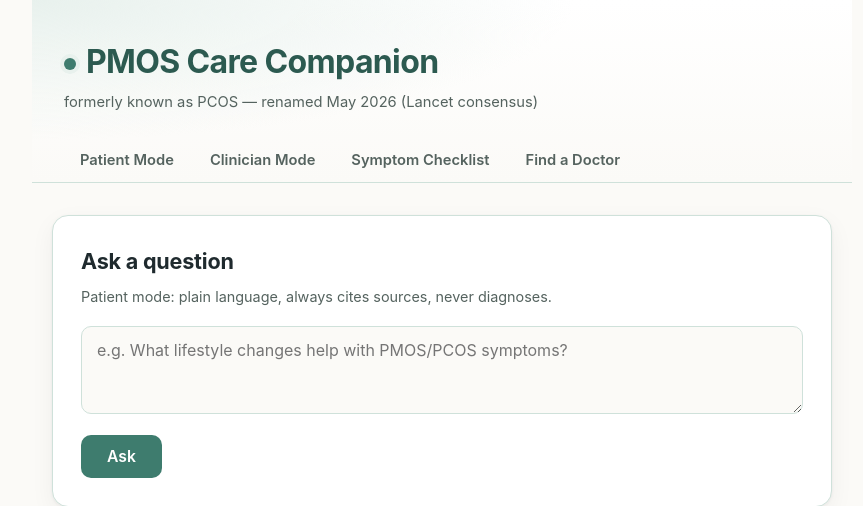
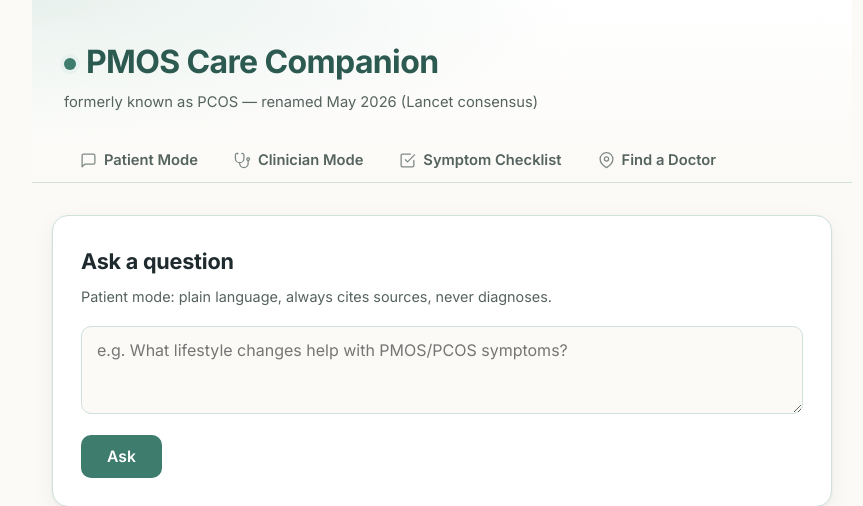
Before and after one commit to HarshithaPethuraj/pmos-care-companion, a FastAPI app: page / in a window 1280 px wide. Shown: the top 506 px of the page, without its empty margins (198-1061 px from the left). Run offline with FastAPI, Linux system fonts and the light colour scheme.

Commit message:
Update base.html

```diff
--- a/backend/templates/base.html
+++ b/backend/templates/base.html
@@ -4,6 +4,9 @@
     <meta charset="UTF-8">
     <meta name="viewport" content="width=device-width, initial-scale=1.0">
     <title>{% block title %}PMOS Care Companion{% endblock %}</title>
+    <link rel="preconnect" href="https://fonts.googleapis.com">
+    <link rel="preconnect" href="https://fonts.gstatic.com" crossorigin>
+    <link href="https://fonts.googleapis.com/css2?family=Inter:wght@400;500;600;700&display=swap" rel="stylesheet">
     <link rel="stylesheet" href="/static/style.css">
 </head>
 <body>
@@ -11,10 +14,22 @@
         <h1>PMOS Care Companion</h1>
         <p class="subtitle">formerly known as PCOS &mdash; renamed May 2026 (Lancet consensus)</p>
         <nav>
-            <a href="/?mode=patient">Patient Mode</a>
-            <a href="/?mode=clinician">Clinician Mode</a>
-            <a href="/checklist">Symptom Checklist</a>
-            <a href="/doctors">Find a Doctor</a>
+            <a href="/?mode=patient">
+                <svg viewBox="0 0 24 24" fill="none" stroke="currentColor" stroke-width="1.8" stroke-linecap="round" stroke-linejoin="round"><path d="M21 15a2 2 0 0 1-2 2H7l-4 4V5a2 2 0 0 1 2-2h14a2 2 0 0 1 2 2z"/></svg>
+                <span>Patient Mode</span>
+            </a>
+            <a href="/?mode=clinician">
+                <svg viewBox="0 0 24 24" fill="none" stroke="currentColor" stroke-width="1.8" stroke-linecap="round" stroke-linejoin="round"><path d="M4.8 2.3A.3.3 0 1 0 5 2H4a2 2 0 0 0-2 2v5a6 6 0 0 0 6 6v0a6 6 0 0 0 6-6V4a2 2 0 0 0-2-2h-1a.2.2 0 1 0 .3.3"/><path d="M8 15v1a6 6 0 0 0 6 6v0a6 6 0 0 0 6-6v-4"/><circle cx="20" cy="10" r="2"/></svg>
+                <span>Clinician Mode</span>
+            </a>
+            <a href="/checklist">
+                <svg viewBox="0 0 24 24" fill="none" stroke="currentColor" stroke-width="1.8" stroke-linecap="round" stroke-linejoin="round"><path d="M9 11l3 3L22 4"/><path d="M21 12v7a2 2 0 0 1-2 2H5a2 2 0 0 1-2-2V5a2 2 0 0 1 2-2h11"/></svg>
+                <span>Symptom Checklist</span>
+            </a>
+            <a href="/doctors">
+                <svg viewBox="0 0 24 24" fill="none" stroke="currentColor" stroke-width="1.8" stroke-linecap="round" stroke-linejoin="round"><path d="M21 10c0 7-9 12-9 12s-9-5-9-12a9 9 0 0 1 18 0z"/><circle cx="12" cy="10" r="3"/></svg>
+                <span>Find a Doctor</span>
+            </a>
         </nav>
     </header>
 
```
